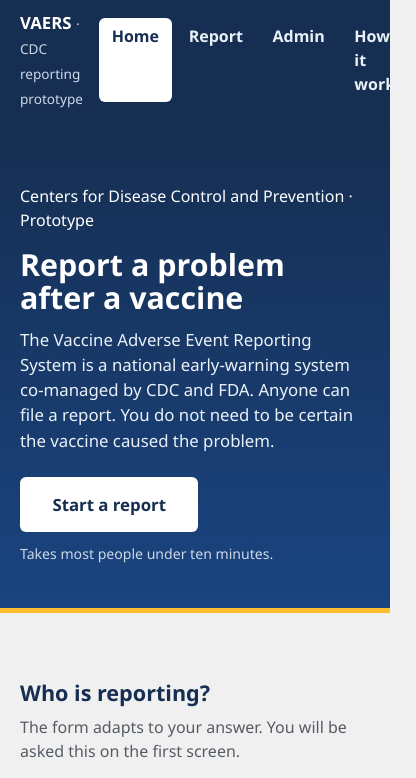
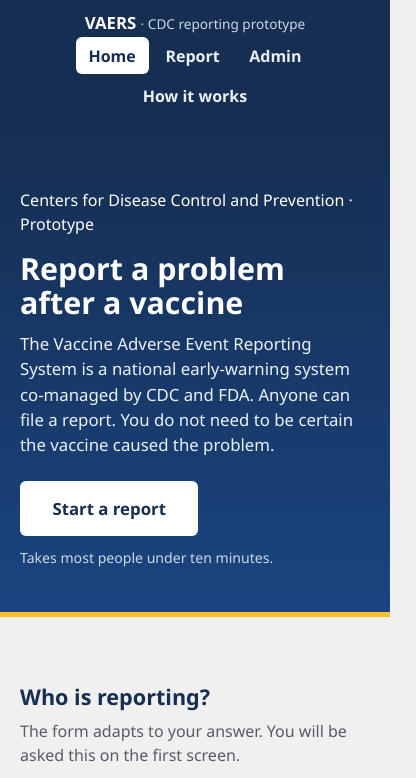
Before and after one commit to Danallen-AAT/vaers-reporting-prototype, a React (Vite) app: page / in a window 390 px wide. Shown: the top 778 px of the page, 416 px wide, since content can reach past the window. Built offline with nearby package versions, Linux system fonts and the light colour scheme.

Commit message:
Collapse the nav to two rows at handset widths
At 390px the brand and the four links overflowed the viewport by 4px, the one
horizontal-scroll remnant the responsive harness still measured. Below 30rem
the links now wrap to their own centered row and document overflow is zero.

```diff
--- a/src/index.css
+++ b/src/index.css
@@ -374,6 +374,19 @@
   justify-content: space-between;
   gap: 1rem;
   padding-block: 0.6rem;
+}
+/* On a handset the brand and the four links cannot share one row without
+   overflowing the viewport, so the links wrap to their own centered row. */
+@media (max-width: 30rem) {
+  .nav-inner {
+    flex-wrap: wrap;
+    justify-content: center;
+    row-gap: 0.15rem;
+  }
+  .site-nav nav {
+    flex-wrap: wrap;
+    justify-content: center;
+  }
 }
 .brand {
   color: #fff;
```
